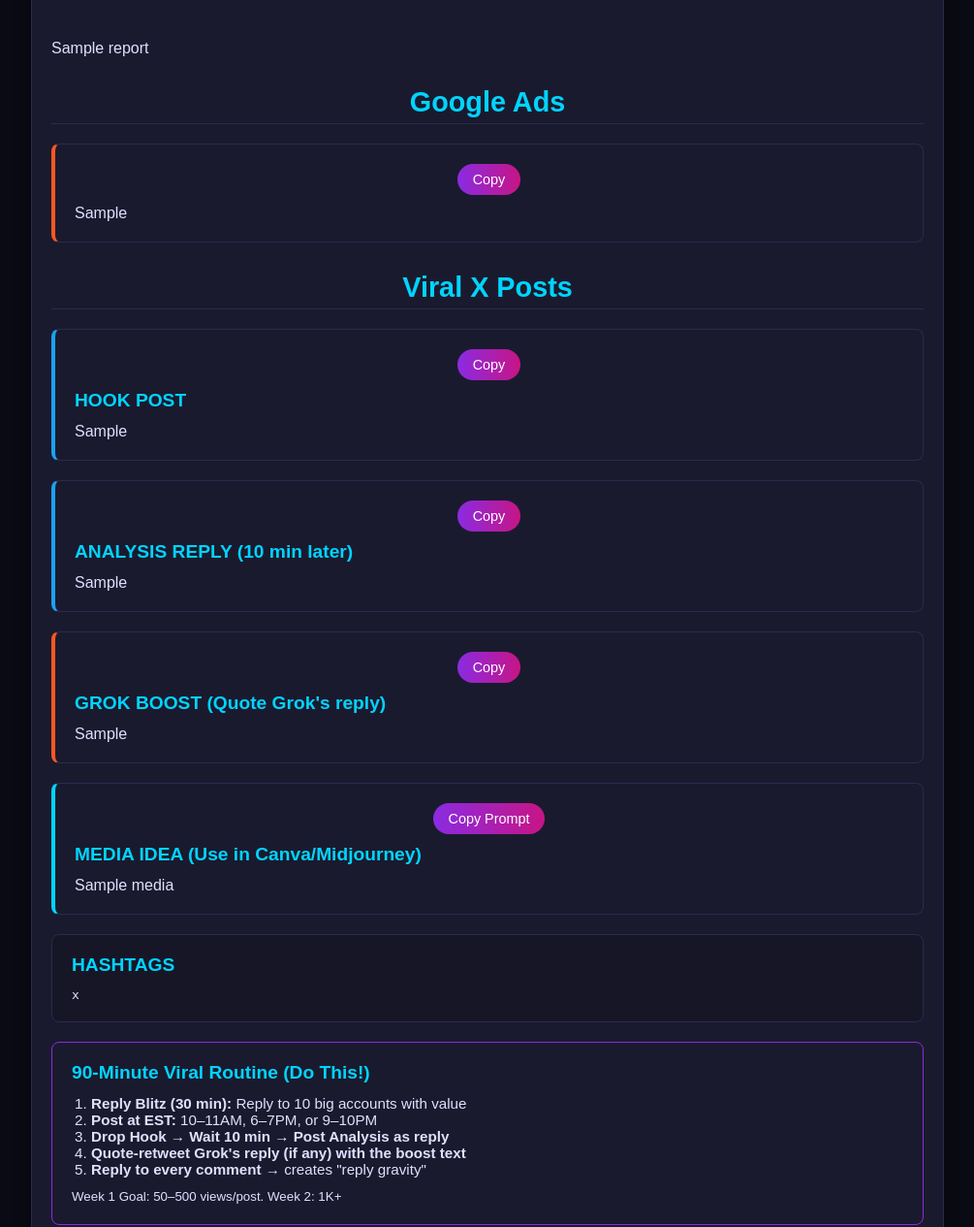
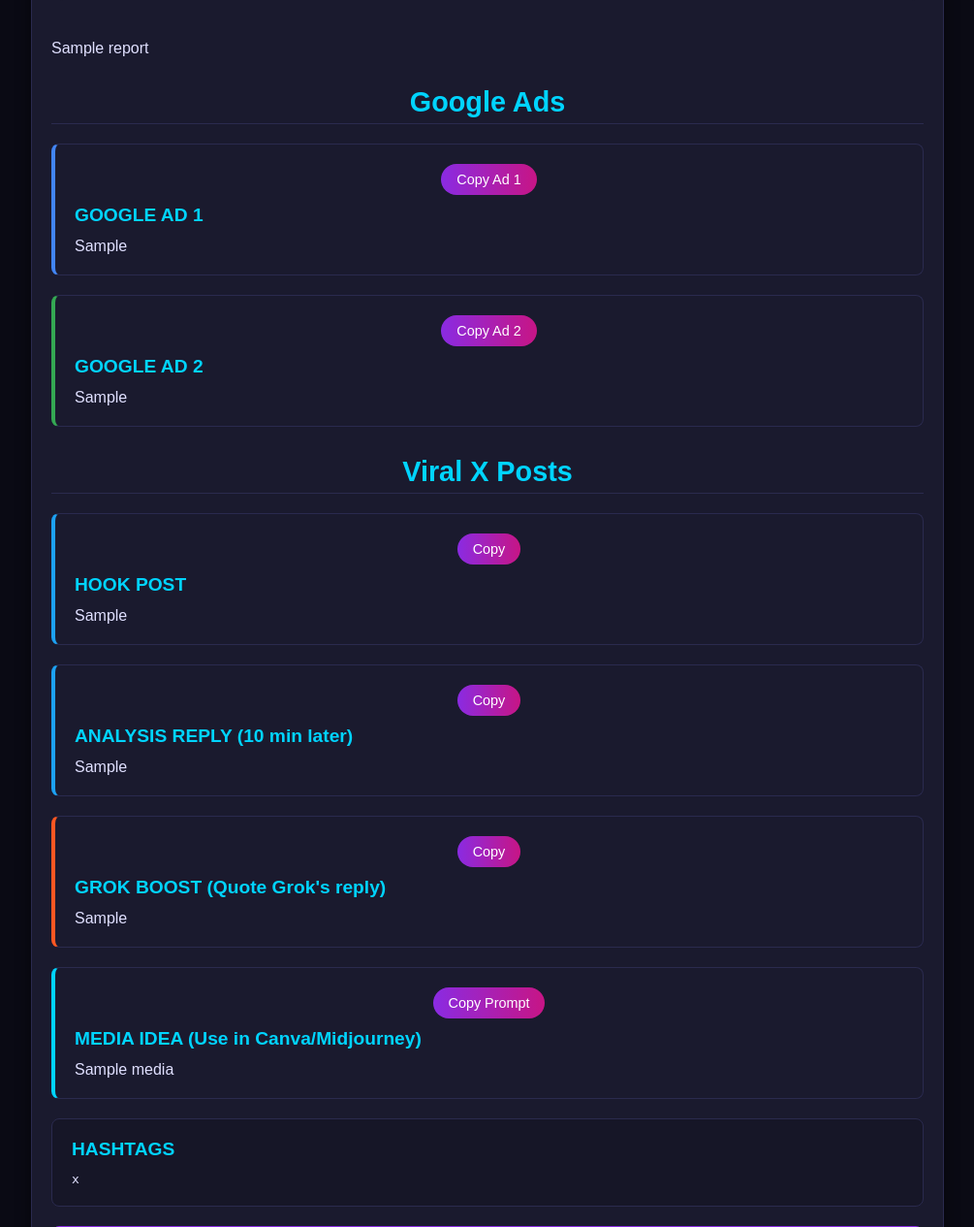
Before and after one commit to PastSmartLink/26character, a Flask app: template templates/index.html in a window 1280 px wide. Shown: the part 752-2017 px from the top of the page at 97% size, without its empty margins (137-1142 px from the left). Run offline with Flask 3, Linux system fonts and the light colour scheme; the template is opened without the code that fills it: most values are stand-ins (such as "Sample title", 1, 10 or a date in 2020); parts of the project's set-up code (start-up, migrations or seed data) failed here and were passed over; some web fonts are replaced.

Commit message:
Update index.html

```diff
--- a/templates/index.html
+++ b/templates/index.html
@@ -110,13 +84,27 @@
 <div style="margin-top:40px">
 {{ report | safe }}
 </div>
+
+<!-- Updated Google Ads Section -->
 <h2>Google Ads</h2>
-<div class="asset-container" style="border-left:4px solid #ff5722">
-    <div style="text-align: center; margin-bottom: 10px;">
-        <button class="copy-btn" onclick="copy('{{ google_ads }}', this)">Copy</button>
+{% if google_ads %}
+    <div class="asset-container" style="border-left:4px solid #4285F4">
+        <div style="text-align: center; margin-bottom: 10px;">
+             <button class="copy-btn" data-copy-text="{{ google_ads.ad1 }}" onclick="copyFromData(this)">Copy Ad 1</button>
+        </div>
+        <span class="asset-label">GOOGLE AD 1</span>
+        <div style="white-space:pre-wrap">{{ google_ads.ad1 }}</div>
     </div>
-    <div style="white-space:pre-wrap">{{ google_ads }}</div>
-</div>
+    <div class="asset-container" style="border-left:4px solid #34A853">
+         <div style="text-align: center; margin-bottom: 10px;">
+             <button class="copy-btn" data-copy-text="{{ google_ads.ad2 }}" onclick="copyFromData(this)">Copy Ad 2</button>
+        </div>
+        <span class="asset-label">GOOGLE AD 2</span>
+        <div style="white-space:pre-wrap">{{ google_ads.ad2 }}</div>
+    </div>
+{% endif %}
+<!-- End of Updated Section -->
+
 <h2>Viral X Posts</h2>
 {% if viral_posts.post1 %}
 <div class="asset-container" style="border-left:4px solid #1DA1F2">
```
Also changed, not shown: other parts of templates/index.html (+4 -30 lines).
